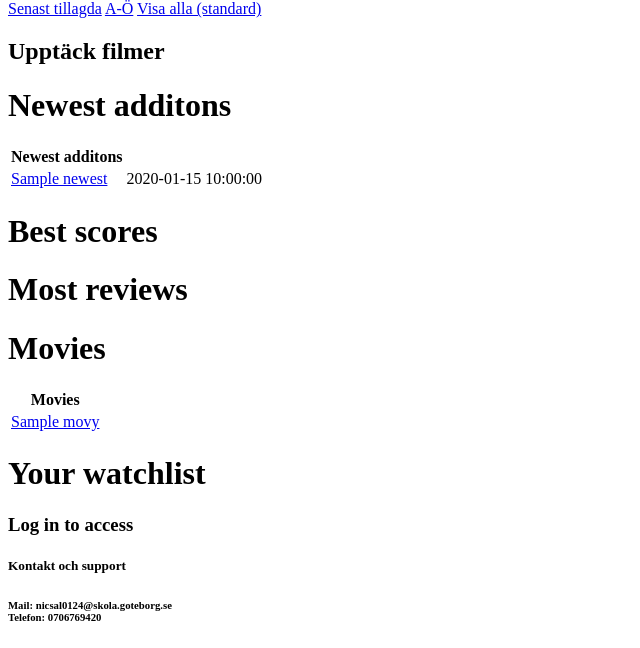
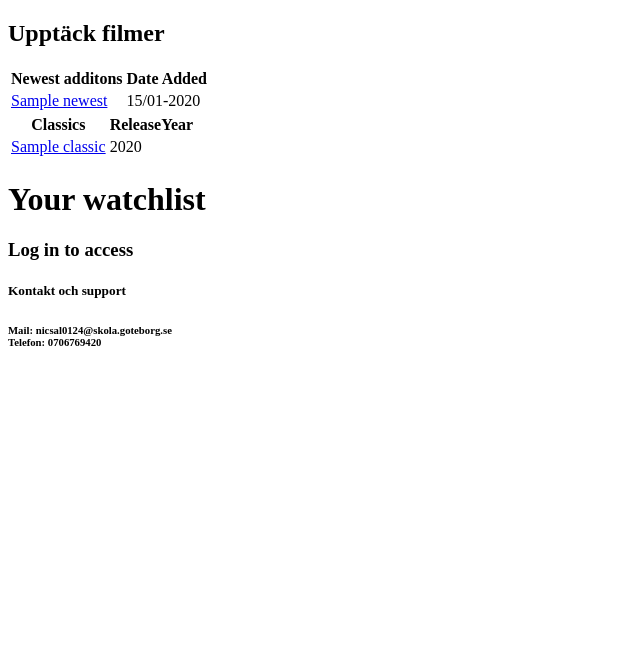
Before and after one commit to USB-mouse/Nick-Slutprojekt-webbserverprogrammering, a PHP site: the page made by Slutprojekt/templates/Main.html.twig in a window 1280 px wide. Shown: the part 154-802 px from the top of the page, without its empty margins (0-640 px from the left). After the commit the page ends 500 px from the top, so only its background shows below. Run offline with PHP 8.4, Linux system fonts and the light colour scheme; the template is opened without the code that fills it: most values are stand-ins (such as "Sample title", 1, 10 or a date in 2020); some libraries are stand-ins or nearby versions.

Commit message:
Slut lektion 05/04
ändringar
Gjort nya skillnader med main och försökt få det se bätre ut med flex och fixat de 2 tabeller
verkar fixat tid i några ställen, håller på fixa tid i review

Darkmode knapp fungerar inte i filer i log mapp.
Inte helt säker om jag har fixat det med watchlist time

```diff
--- a/Slutprojekt/templates/Main.html.twig
+++ b/Slutprojekt/templates/Main.html.twig
@@ -1,41 +1,39 @@
 {% extends "base.html.twig" %}
 {% block main %}
 
+ <h2>Upptäck filmer</h2>
 
-
-
-    <a href="movies.php?sort=newest">Senast tillagda</a>
-    <a href="movies.php?sort=al">A-Ö</a>
-    <a href="movies.php">Visa alla (standard)</a>
- <h2>Upptäck filmer</h2>
-    <h1>Newest additons</h1>
-
+<div class="Movieboxes">
 <table>
         <tr>
             <th>Newest additons</th>
+            <th>Date Added</th>
         </tr>
 {% for item in newest %}
         <tr>
             <td> <a href="{{url("info.php")}}?MovieId={{ item.MovieId }}">{{ item.Title }}</a></td>
-              <td>{{item.MovieDateAdded }}</td>
+              <td>{{item.MovieDateAdded | date("d/m-Y")}}</td>
         </tr>
   {% endfor %}
     </table>
-<h1>Best scores</h1>
 
-<h1>Most reviews</h1>
+<table>
+        <tr>
+            <th>Classics</th>
+            <th>ReleaseYear</th>
+        </tr>
 
-<h1>Movies</h1>
-  <table>
-        <tr>
-            <th>Movies</th>
-        </tr>
-{% for item in movies %}
+
+
+{% for item in classics %}
         <tr>
             <td> <a href="{{url("info.php")}}?MovieId={{ item.MovieId }}">{{ item.Title }}</a></td>
+                    <td>{{item.ReleaseYear }}</td>
         </tr>
+
   {% endfor %}
     </table>
+</div>
 
 
 
--- a/Slutprojekt/templates/new-review.html.twig
+++ b/Slutprojekt/templates/new-review.html.twig
@@ -15,6 +15,7 @@ new-review
     <textarea name="ReviewContent" id="" rows="10" cols="60" id="ReviewContent" required></textarea><br>
     <label for="Rating">Rating:</label>
     <input type="number" id="Rating" name="Rating" min="1" max="10" required>
+    <input type="hidden" name="ReviewTime" value="{{ReviewTime}}">
     <input type="submit" value="Skicka in">
   </form>
   {% endblock %}
```
Also changed, not shown: Slutprojekt/public_html/Slutprojekt/index.php (+7 -5 lines), Slutprojekt/public_html/Slutprojekt/new-review-formhandler.php (+6 -3 lines), Slutprojekt/public_html/Slutprojekt/style.css (+7 -0 lines), Slutprojekt/Slutprojekt.db.
